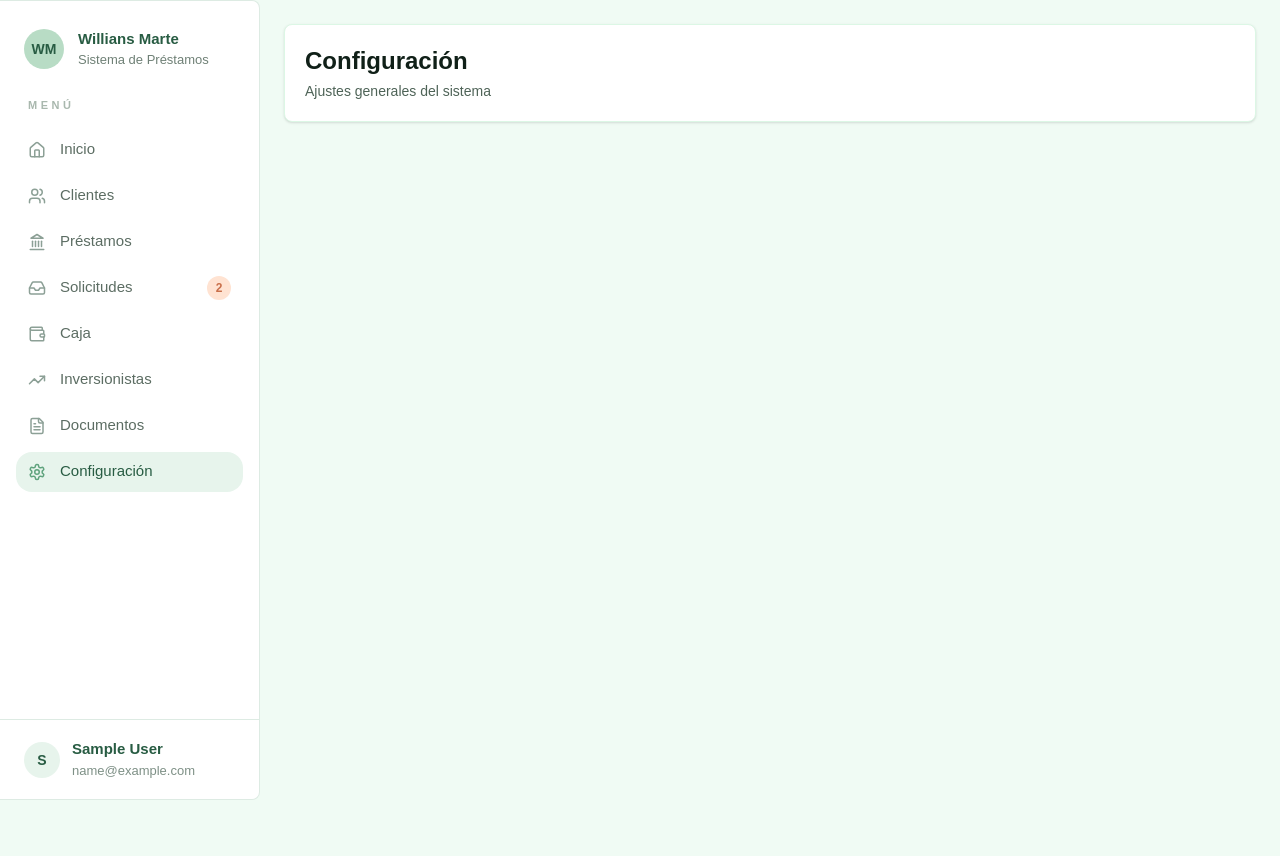
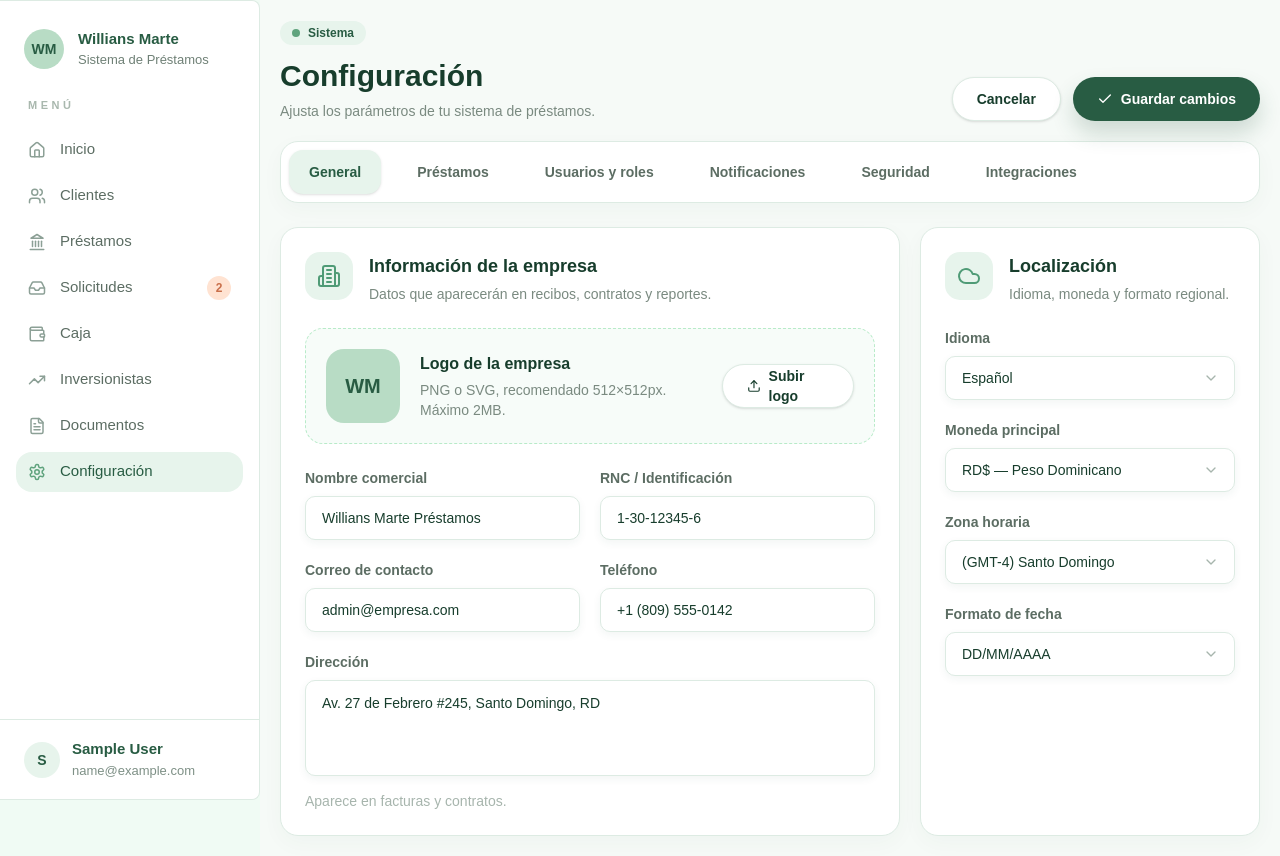
Before and after one commit to thebuuba/inversiones-willians-marte, a Next.js app in the folder apps/frontend/: page /configuracion in a window 1280 px wide. Before the commit the page ends 800 px from the top, so only its background shows below. Built offline with nearby package versions, Linux system fonts and the light colour scheme; no server answers; sample sign-in values are in the browser's storage.

Commit message:
Stabilize frontend shell and settings page

```diff
--- a/apps/frontend/src/app/configuracion/page.tsx
+++ b/apps/frontend/src/app/configuracion/page.tsx
@@ -1,12 +1,5 @@
-'use client';
+import { SettingsPage } from '@/components/settings/settings-page';
 
 export default function ConfiguracionPage() {
-  return (
-    <div className="p-6">
-      <div className="rounded-lg border border-brand-100 bg-white p-5 shadow-sm">
-      <h1 className="text-2xl font-bold text-ink">Configuración</h1>
-      <p className="mt-1 text-sm text-ink-secondary">Ajustes generales del sistema</p>
-      </div>
-    </div>
-  );
+  return <SettingsPage />;
 }
--- /dev/null
+++ b/apps/frontend/src/components/settings/settings-page.tsx
@@ -0,0 +1,265 @@
+'use client';
+
+import type { ReactNode } from 'react';
+import { motion } from 'framer-motion';
+import type { Variants } from 'framer-motion';
+import {
+  Building2,
+  Check,
+  ChevronDown,
+  Cloud,
+  Upload,
+} from 'lucide-react';
+
+const tabs = ['General', 'Préstamos', 'Usuarios y roles', 'Notificaciones', 'Seguridad', 'Integraciones'];
+
+const fadeUp: Variants = {
+  hidden: { opacity: 0, y: 16 },
+  visible: (index = 0) => ({
+    opacity: 1,
+    y: 0,
+    transition: { duration: 0.4, ease: [0.16, 1, 0.3, 1], delay: index * 0.055 },
+  }),
+};
+
+function SectionCard({
+  children,
+  className = '',
+  index = 0,
+}: {
+  children: ReactNode;
+  className?: string;
+  index?: number;
+}) {
+  return (
+    <motion.section
+      animate="visible"
+      className={`rounded-[18px] border border-[#DDEBE3] bg-white shadow-[0_7px_22px_rgba(40,92,67,0.035)] ${className}`}
+      custom={index}
+      initial="hidden"
+      variants={fadeUp}
+    >
+      {children}
+    </motion.section>
+  );
+}
+
+function SettingsHeader() {
+  return (
+    <motion.header
+      animate="visible"
+      className="mb-5 flex flex-col justify-between gap-4 xl:flex-row xl:items-end"
+      initial="hidden"
+      variants={fadeUp}
+    >
+      <div>
+        <span className="inline-flex items-center gap-2 rounded-full bg-[#E7F4EC] px-3 py-1 text-xs font-bold text-[#285C43]">
+          <span className="h-2 w-2 rounded-full bg-[#5FA37D]" />
+          Sistema
+        </span>
+        <h1 className="mt-3 text-[30px] font-bold leading-tight text-[#173D2C]">Configuración</h1>
+        <p className="mt-1.5 text-sm font-medium text-[#7A8A80]">
+          Ajusta los parámetros de tu sistema de préstamos.
+        </p>
+      </div>
+
+      <div className="flex items-center gap-3">
+        <button
+          className="h-11 rounded-full border border-[#DDEBE3] bg-white px-6 text-sm font-bold text-[#173D2C] shadow-sm transition hover:-translate-y-0.5 hover:bg-[#F6FAF7]"
+          type="button"
+        >
+          Cancelar
+        </button>
+        <button
+          className="inline-flex h-11 items-center gap-2 rounded-full bg-[#285C43] px-6 text-sm font-bold text-white shadow-[0_12px_22px_rgba(40,92,67,0.2)] transition hover:-translate-y-0.5 hover:bg-[#1F4A36]"
+          type="button"
+        >
+          <Check className="h-4 w-4" />
+          Guardar cambios
+        </button>
+      </div>
+    </motion.header>
+  );
+}
+
+function SettingsTabs() {
+  return (
+    <motion.nav
+      animate="visible"
+      className="mb-6 overflow-x-auto rounded-[18px] border border-[#DDEBE3] bg-white p-2 shadow-[0_7px_22px_rgba(40,92,67,0.035)]"
+      custom={1}
+      initial="hidden"
+      variants={fadeUp}
+    >
+      <div className="flex min-w-max items-center gap-4">
+        {tabs.map((tab) => (
+          <button
+            className={`h-11 rounded-[14px] px-5 text-sm font-bold transition ${
+              tab === 'General' ? 'bg-[#E7F4EC] text-[#285C43] shadow-sm' : 'text-[#5C6D63] hover:bg-[#F6FAF7]'
+            }`}
+            key={tab}
+            type="button"
+          >
+            {tab}
+          </button>
+        ))}
+      </div>
+    </motion.nav>
+  );
+}
+
+function CardTitle({
+  icon,
+  title,
+  subtitle,
+}: {
+  icon: ReactNode;
+  title: string;
+  subtitle: string;
+}) {
+  return (
+    <div className="mb-6 flex items-start gap-4">
+      <div className="flex h-12 w-12 shrink-0 items-center justify-center rounded-[15px] bg-[#E7F4EC] text-[#4F9B76]">
+        {icon}
+      </div>
+      <div>
+        <h2 className="text-lg font-bold text-[#173D2C]">{title}</h2>
+        <p className="mt-1 text-sm font-medium text-[#7A8A80]">{subtitle}</p>
+      </div>
+    </div>
+  );
+}
+
+function LogoUploader() {
+  return (
+    <div className="mb-6 flex flex-col justify-between gap-4 rounded-[18px] border border-dashed border-[#B8EBC9] bg-[#F7FCF9] p-5 sm:flex-row sm:items-center">
+      <div className="flex items-center gap-5">
+        <div className="flex h-[74px] w-[74px] shrink-0 items-center justify-center rounded-[18px] bg-[#B8DCC5] text-xl font-bold text-[#285C43]">
+          WM
+        </div>
+        <div>
+          <p className="text-base font-bold text-[#173D2C]">Logo de la empresa</p>
+          <p className="mt-1 text-sm font-medium text-[#7A8A80]">
+            PNG o SVG, recomendado 512×512px. Máximo 2MB.
+          </p>
+        </div>
+      </div>
+
+      <label className="inline-flex h-11 cursor-pointer items-center justify-center gap-2 rounded-full border border-[#DDEBE3] bg-white px-6 text-sm font-bold text-[#173D2C] shadow-sm transition hover:bg-[#F6FAF7]">
+        <Upload className="h-4 w-4" />
+        Subir logo
+        <input className="hidden" type="file" />
+      </label>
+    </div>
+  );
+}
+
+function FormInput({
+  label,
+  value,
+  helper,
+  className = '',
+  multiline = false,
+}: {
+  label: string;
+  value: string;
+  helper?: string;
+  className?: string;
+  multiline?: boolean;
+}) {
+  return (
+    <label className={`block ${className}`}>
+      <span className="mb-2 block text-sm font-bold text-[#5C6D63]">{label}</span>
+      {multiline ? (
+        <textarea
+          className="h-[96px] w-full resize-none rounded-[10px] border border-[#DDEBE3] bg-white px-4 py-3 text-sm font-medium text-[#173D2C] shadow-[0_3px_8px_rgba(40,92,67,0.06)] outline-none transition focus:border-[#4F9B76] focus:ring-2 focus:ring-[#DDEBE3]"
+          defaultValue={value}
+        />
+      ) : (
+        <input
+          className="h-11 w-full rounded-[10px] border border-[#DDEBE3] bg-white px-4 text-sm font-medium text-[#173D2C] shadow-[0_3px_8px_rgba(40,92,67,0.06)] outline-none transition focus:border-[#4F9B76] focus:ring-2 focus:ring-[#DDEBE3]"
+          defaultValue={value}
+        />
+      )}
+      {helper && <span className="mt-2 block text-sm font-medium text-[#A7B5AD]">{helper}</span>}
+    </label>
+  );
+}
+
+function FormSelect({ label, value }: { label: string; value: string }) {
+  return (
+    <label className="block">
+      <span className="mb-2 block text-sm font-bold text-[#5C6D63]">{label}</span>
+      <div className="relative">
+        <select
+          className="h-11 w-full appearance-none rounded-[10px] border border-[#DDEBE3] bg-white px-4 pr-10 text-sm font-medium text-[#173D2C] shadow-[0_3px_8px_rgba(40,92,67,0.06)] outline-none transition focus:border-[#4F9B76] focus:ring-2 focus:ring-[#DDEBE3]"
+          defaultValue={value}
+        >
+          <option>{value}</option>
+        </select>
+        <ChevronDown className="pointer-events-none absolute right-4 top-1/2 h-4 w-4 -translate-y-1/2 text-[#A7B5AD]" />
+      </div>
+    </label>
+  );
+}
+
+function CompanyInfoCard() {
+  return (
+    <SectionCard className="p-6" index={2}>
+      <CardTitle
+        icon={<Building2 className="h-6 w-6" />}
+        subtitle="Datos que aparecerán en recibos, contratos y reportes."
+        title="Información de la empresa"
+      />
+
+      <LogoUploader />
+
+      <div className="grid grid-cols-1 gap-5 md:grid-cols-2">
+        <FormInput label="Nombre comercial" value="Willians Marte Préstamos" />
+        <FormInput label="RNC / Identificación" value="1-30-12345-6" />
+        <FormInput label="Correo de contacto" value="admin@empresa.com" />
+        <FormInput label="Teléfono" value="+1 (809) 555-0142" />
+        <FormInput
+          className="md:col-span-2"
+          helper="Aparece en facturas y contratos."
+          label="Dirección"
+          multiline
+          value="Av. 27 de Febrero #245, Santo Domingo, RD"
+        />
+      </div>
+    </SectionCard>
+  );
+}
+
+function LocalizationCard() {
+  return (
+    <SectionCard className="p-6" index={3}>
+      <CardTitle
+        icon={<Cloud className="h-6 w-6" />}
+        subtitle="Idioma, moneda y formato regional."
+        title="Localización"
+      />
+
+      <div className="space-y-5">
+        <FormSelect label="Idioma" value="Español" />
+        <FormSelect label="Moneda principal" value="RD$ — Peso Dominicano" />
+        <FormSelect label="Zona horaria" value="(GMT-4) Santo Domingo" />
+        <FormSelect label="Formato de fecha" value="DD/MM/AAAA" />
+      </div>
+    </SectionCard>
+  );
+}
+
+export function SettingsPage() {
+  return (
+    <main className="min-h-screen bg-[#F6FAF7] p-5 font-sans text-[#173D2C]">
+      <SettingsHeader />
+      <SettingsTabs />
+
+      <div className="grid grid-cols-1 gap-5 xl:grid-cols-[minmax(0,2fr)_minmax(340px,1fr)]">
+        <CompanyInfoCard />
+        <LocalizationCard />
+      </div>
+    </main>
+  );
+}
--- a/apps/frontend/src/lib/auth-context.tsx
+++ b/apps/frontend/src/lib/auth-context.tsx
@@ -4,8 +4,9 @@ import {
   createContext,
   useCallback,
   useContext,
+  useEffect,
   useMemo,
-  useSyncExternalStore,
+  useState,
   type ReactNode,
 } from 'react';
 import { api } from './api';
@@ -49,25 +50,6 @@ function parseStoredAuth(stored: string | null): StoredAuth {
   }
 }
 
-function getAuthSnapshot() {
-  if (typeof window === 'undefined') return '';
-  return localStorage.getItem(AUTH_STORAGE_KEY) ?? '';
-}
-
-function getServerSnapshot() {
-  return '';
-}
-
-function subscribeAuth(callback: () => void) {
-  window.addEventListener('storage', callback);
-  window.addEventListener(AUTH_CHANGED_EVENT, callback);
-
-  return () => {
-    window.removeEventListener('storage', callback);
-    window.removeEventListener(AUTH_CHANGED_EVENT, callback);
-  };
-}
-
 function notifyAuthChanged() {
   if (typeof window !== 'undefined') {
     window.dispatchEvent(new Event(AUTH_CHANGED_EVENT));
@@ -75,25 +57,49 @@ function notifyAuthChanged() {
 }
 
 export function AuthProvider({ children }: { children: ReactNode }) {
-  const authSnapshot = useSyncExternalStore(subscribeAuth, getAuthSnapshot, getServerSnapshot);
-  const auth = useMemo(() => parseStoredAuth(authSnapshot), [authSnapshot]);
+  const [auth, setAuth] = useState<StoredAuth>({ user: null, token: null });
+  const [loading, setLoading] = useState(true);
+
+  useEffect(() => {
+    function syncAuth() {
+      setAuth(parseStoredAuth(localStorage.getItem(AUTH_STORAGE_KEY)));
+      setLoading(false);
+    }
+
+    syncAuth();
+    window.addEventListener('storage', syncAuth);
+    window.addEventListener(AUTH_CHANGED_EVENT, syncAuth);
+
+    return () => {
+      window.removeEventListener('storage', syncAuth);
+      window.removeEventListener(AUTH_CHANGED_EVENT, syncAuth);
+    };
+  }, []);
 
   const login = useCallback(async (email: string, password: string) => {
     const { data } = await api.post('/auth/login', { email, password });
     const { user, accessToken } = data.data;
-    localStorage.setItem(AUTH_STORAGE_KEY, JSON.stringify({ user, token: accessToken }));
+    const nextAuth = { user, token: accessToken };
+    localStorage.setItem(AUTH_STORAGE_KEY, JSON.stringify(nextAuth));
+    setAuth(nextAuth);
+    setLoading(false);
     notifyAuthChanged();
   }, []);
 
   const logout = useCallback(() => {
     localStorage.removeItem(AUTH_STORAGE_KEY);
+    setAuth({ user: null, token: null });
+    setLoading(false);
     notifyAuthChanged();
   }, []);
 
+  const value = useMemo(
+    () => ({ user: auth.user, token: auth.token, login, logout, loading }),
+    [auth.token, auth.user, loading, login, logout],
+  );
+
   return (
-    <AuthContext.Provider value={{ user: auth.user, token: auth.token, login, logout, loading: false }}>
-      {children}
-    </AuthContext.Provider>
+    <AuthContext.Provider value={value}>{children}</AuthContext.Provider>
   );
 }
 
```
Also changed, not shown: apps/frontend/src/components/dashboard/dashboard-home.tsx (+24 -6 lines), apps/frontend/src/components/layout/app-shell.tsx (+5 -3 lines).
